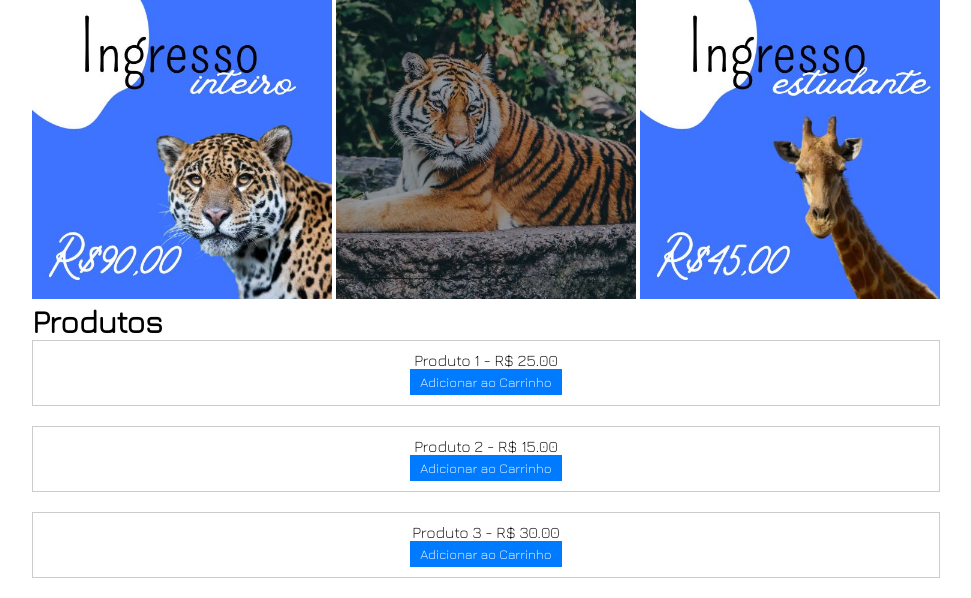
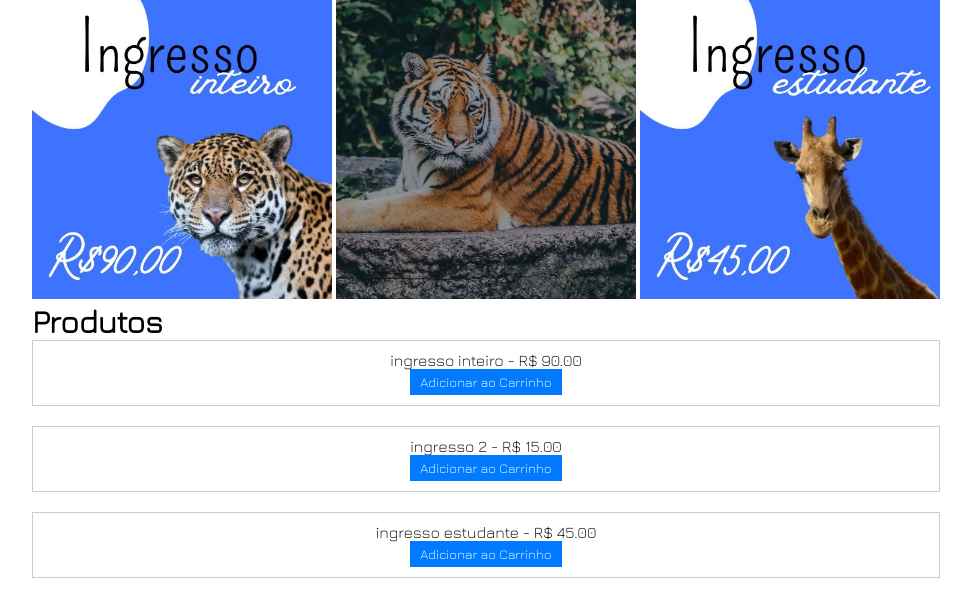
Before and after one commit to 00julia/AraraZoo, a PHP site: page / in a window 1280 px wide. Shown: the part 1800-2398 px from the top of the page, without its empty margins (154-1125 px from the left). Run offline with PHP 8.4, Linux system fonts and the light colour scheme.

Commit message:
(✖╭╮✖)

```diff
--- a/index.php
+++ b/index.php
@@ -70,9 +70,9 @@
 
     <script>
         const produtos = [
-            { id: 1, nome: 'Produto 1', preco: 25.00 },
-            { id: 2, nome: 'Produto 2', preco: 15.00 },
-            { id: 3, nome: 'Produto 3', preco: 30.00 }
+            { id: 1, nome: 'ingresso inteiro', preco: 90.00 },
+            { id: 2, nome: 'ingresso 2', preco: 15.00 },
+            { id: 3, nome: 'ingresso estudante', preco: 45.00 }
         ];
 
         window.onload = function() {
```
Also changed, not shown: carrinho.php (+8 -23 lines).
